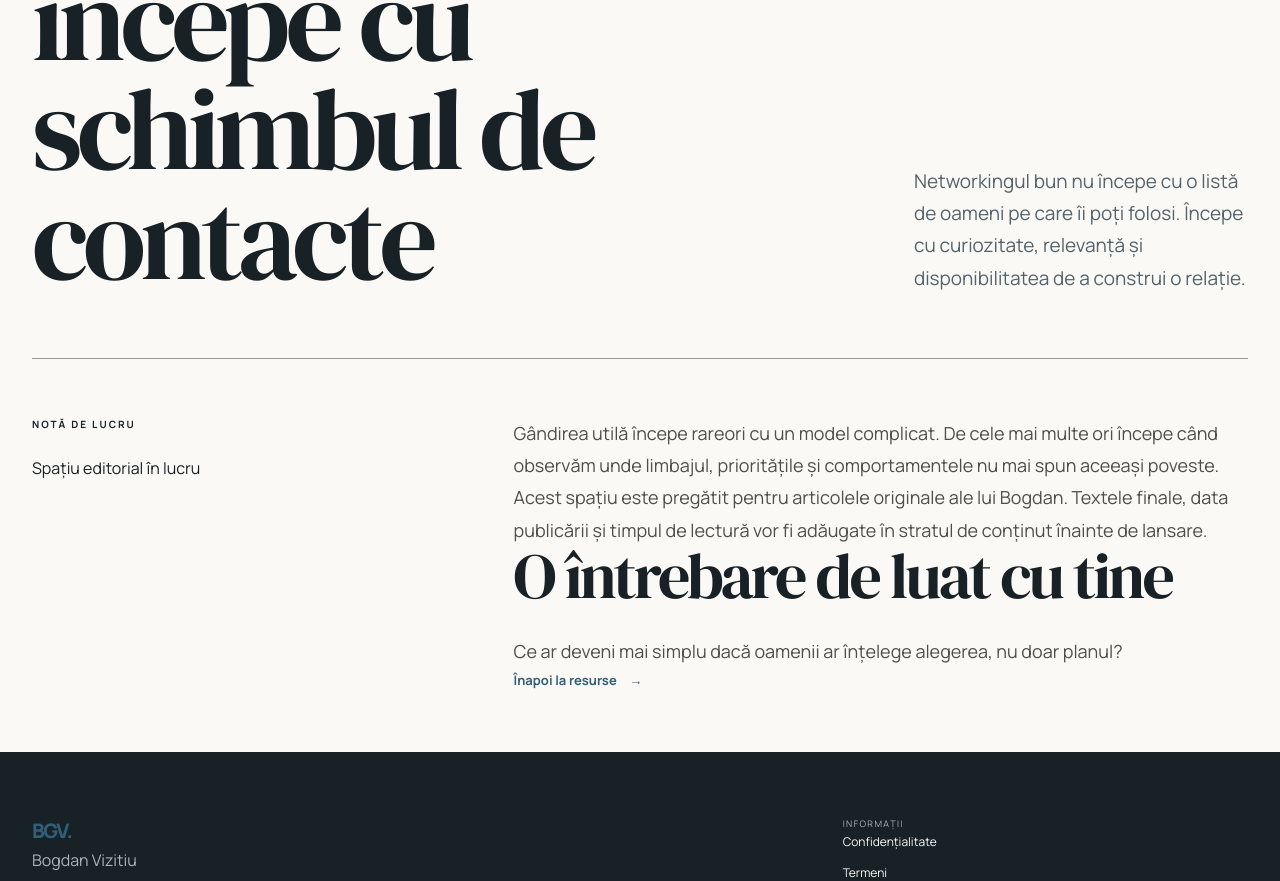
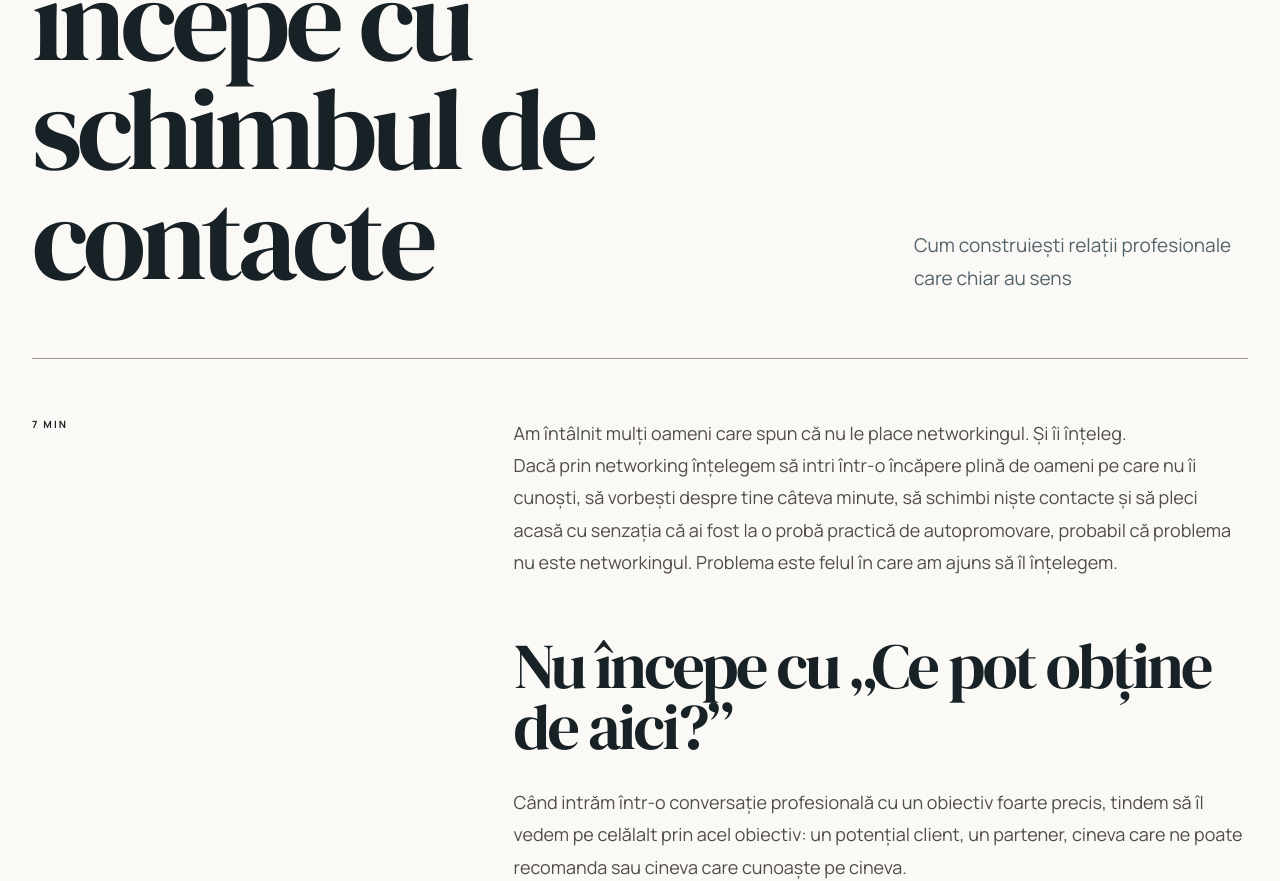
Before and after one commit to ivanovroxana1988-arch/bogdanvizitiu, a Next.js app: page /insights/networkingul-nu-incepe-cu-schimbul-de-contacte in a window 1280 px wide. Shown: the part 340-1221 px from the top of the page. Built offline with nearby package versions, Linux system fonts and the light colour scheme.

Commit message:
Render full resource articles with source links

```diff
--- a/app/insights/[slug]/page.tsx
+++ b/app/insights/[slug]/page.tsx
@@ -13,8 +13,46 @@ export default function Insight({params,searchParams}:{params:{slug:string};sear
   const insight=getInsights(locale).find(item=>item.slug===params.slug)
   if(!insight)notFound()
 
+  const isPublished=insight.status==='published' && insight.sections.length>0
+
   return <>
-    <PageHero eyebrow={insight.category} title={insight.title} intro={insight.excerpt}/>
-    <section className="shell content-grid"><div><Eyebrow>{copy.fieldNote}</Eyebrow><p className="placeholder-warning">{copy.draftLabel}</p></div><article className="prose">{copy.articleParagraphs.map(paragraph=><p key={paragraph}>{paragraph}</p>)}<h2>{copy.questionTitle}</h2><p>{copy.questionText}</p><ArrowLink href="/insights">{copy.back}</ArrowLink></article></section>
+    <PageHero eyebrow={insight.category} title={insight.title} intro={insight.subtitle || insight.excerpt}/>
+    <section className="shell content-grid">
+      <div>
+        <Eyebrow>{isPublished ? insight.readTime : copy.fieldNote}</Eyebrow>
+        {!isPublished && <p className="placeholder-warning">{copy.draftLabel}</p>}
+      </div>
+      <article className="prose">
+        {isPublished ? <>
+          {insight.intro.map(paragraph=><p key={paragraph}>{paragraph}</p>)}
+
+          {insight.sections.map(section=><section key={section.heading}>
+            <h2>{section.heading}</h2>
+            {section.paragraphs.map(paragraph=><p key={paragraph}>{paragraph}</p>)}
+          </section>)}
+
+          {insight.closing.map(paragraph=><p key={paragraph}>{paragraph}</p>)}
+
+          {insight.cta.href && <section>
+            <h2>{insight.cta.title}</h2>
+            <ArrowLink href={insight.cta.href}>{insight.cta.label}</ArrowLink>
+          </section>}
+
+          {insight.sourceNote && <section>
+            <h2>{locale==='ro' ? 'Surse și context' : 'Sources and context'}</h2>
+            <p>{insight.sourceNote}</p>
+            <ul>
+              {insight.sources.map(source=><li key={source.url}><a href={source.url} target="_blank" rel="noreferrer">{source.label}</a></li>)}
+            </ul>
+          </section>}
+        </> : <>
+          {copy.articleParagraphs.map(paragraph=><p key={paragraph}>{paragraph}</p>)}
+          <h2>{copy.questionTitle}</h2>
+          <p>{copy.questionText}</p>
+        </>}
+
+        <ArrowLink href="/insights">{copy.back}</ArrowLink>
+      </article>
+    </section>
   </>
 }
```
